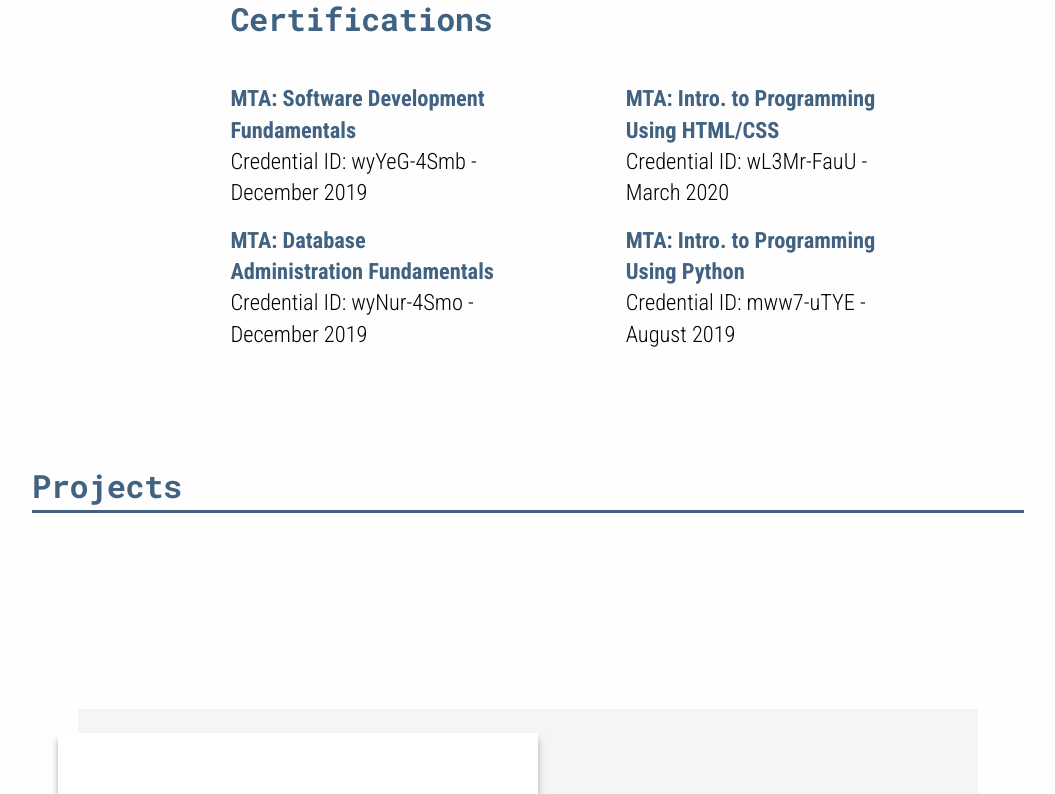
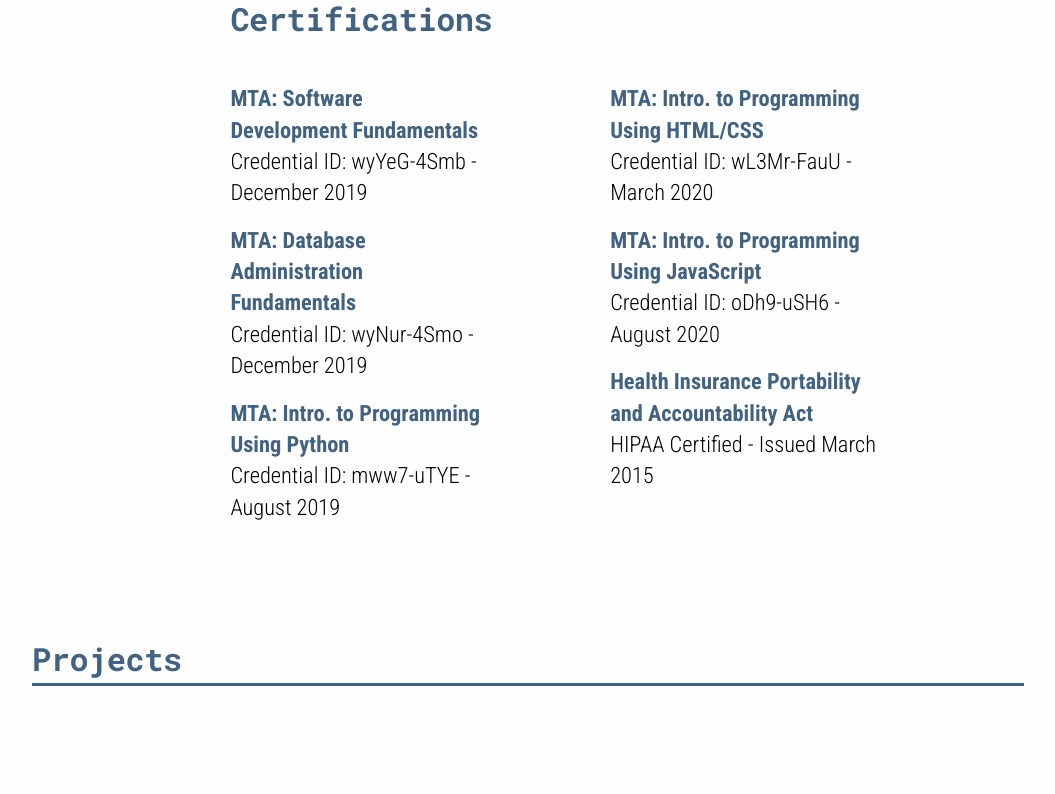
Before and after one commit to reginapilip/myPortfolio, a plain HTML site: page index.html in a window 1280 px wide. Shown: the part 2661-3455 px from the top of the page, without its empty margins (112-1167 px from the left). Drawn offline with Linux system fonts and the light colour scheme.

Commit message:
update: js and hipaa certifications

```diff
--- a/index.html
+++ b/index.html
@@ -148,6 +148,11 @@
                                     <p class="bolded-text">MTA: Database Administration Fundamentals</p>
                                     <p>Credential ID: wyNur-4Smo - December 2019</p>
                                 </div>
+
+                                <div class="certs-item">
+                                    <p class="bolded-text">MTA: Intro. to Programming Using Python</p>
+                                    <p>Credential ID: mww7-uTYE - August 2019</p>
+                                </div>
                             </div>
 
                             <div class="certs-section">
@@ -157,8 +162,14 @@
                                 </div>
 
                                 <div class="certs-item">
-                                    <p class="bolded-text">MTA: Intro. to Programming Using Python</p>
-                                    <p>Credential ID: mww7-uTYE - August 2019</p>
+                                    <p class="bolded-text">MTA: Intro. to Programming Using JavaScript</p>
+                                    <p>Credential ID: oDh9-uSH6 - August 2020</p>
+                                </div>
+
+                                <div class="certs-item">
+                                    <p class="bolded-text">Health Insurance Portability and Accountability Act
+                                    </p>
+                                    <p>HIPAA Certified - Issued March 2015</p>
                                 </div>
                             </div>
                         </div>
```
